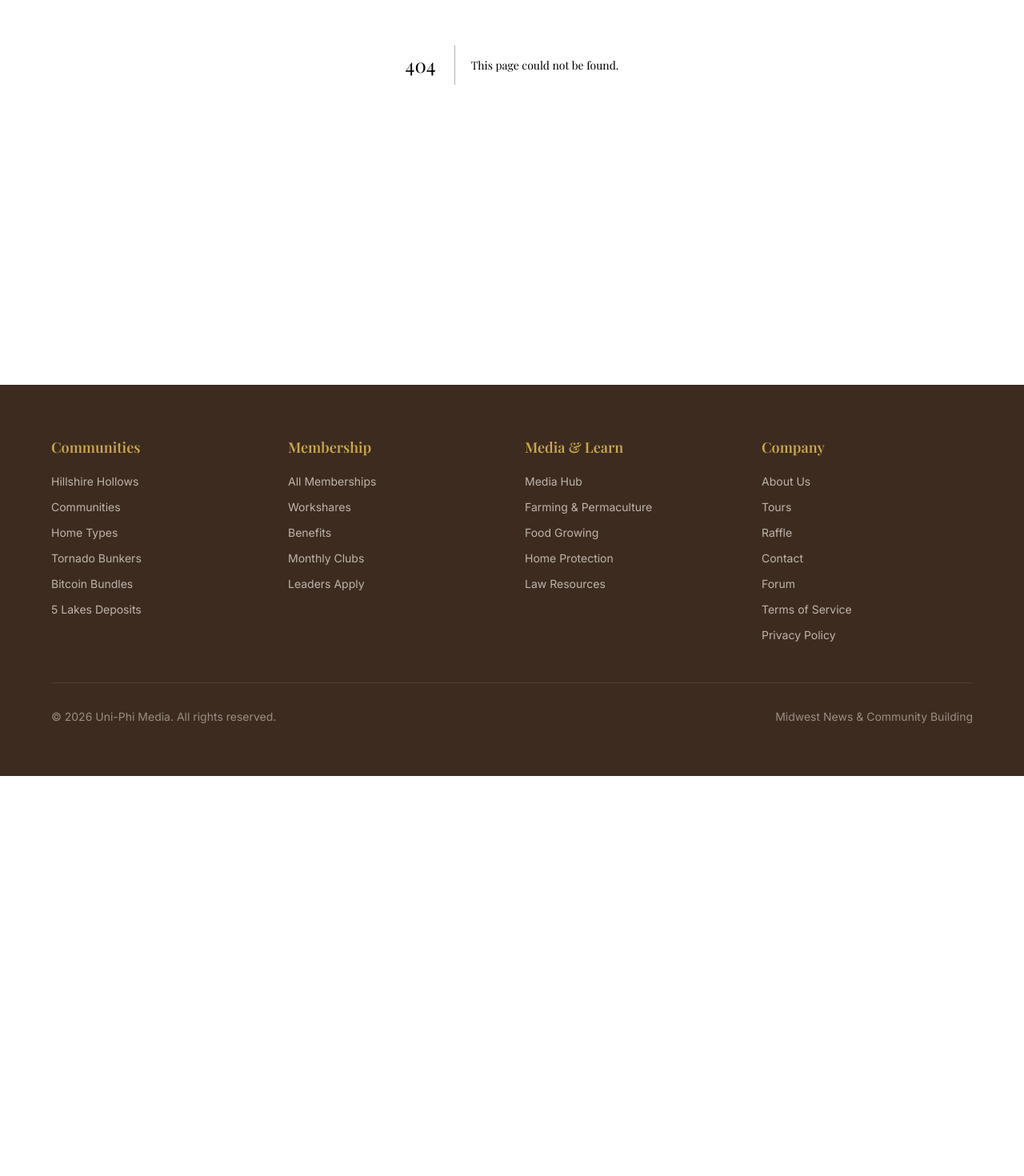
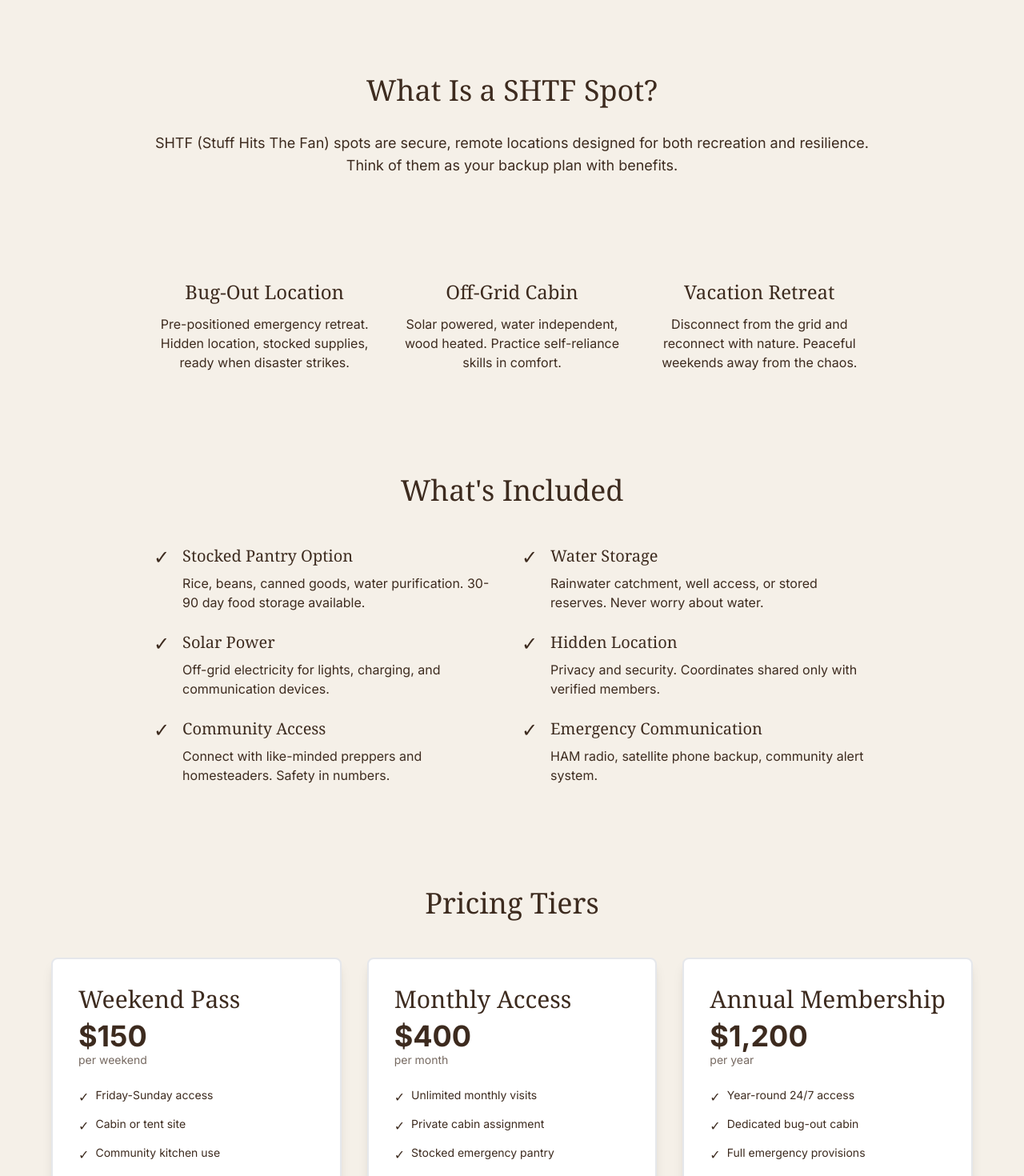
Before and after one commit to dutchiono/uniphimedia, a Next.js app: page /shtf-spots in a window 1280 px wide. Before the commit this address had no page. Shown: the part 379-1849 px from the top of the page at 80% size. Before the commit the page ends 1349 px from the top, so only its background shows below. Built offline with nearby package versions, Linux system fonts and the light colour scheme.

Commit message:
feat: add SHTF Spots page

```diff
--- /dev/null
+++ b/src/app/shtf-spots/page.tsx
@@ -0,0 +1,228 @@
+export default function SHTFSpotsPage() {
+  const pricingTiers = [
+    {
+      name: "Weekend Pass",
+      price: "$150",
+      period: "per weekend",
+      features: [
+        "Friday-Sunday access",
+        "Cabin or tent site",
+        "Community kitchen use",
+        "Firewood included",
+        "Basic pantry staples",
+        "24-hour emergency contact"
+      ]
+    },
+    {
+      name: "Monthly Access",
+      price: "$400",
+      period: "per month",
+      features: [
+        "Unlimited monthly visits",
+        "Private cabin assignment",
+        "Stocked emergency pantry",
+        "Water storage (50 gallons)",
+        "Solar power access",
+        "Community alert system"
+      ]
+    },
+    {
+      name: "Annual Membership",
+      price: "$1,200",
+      period: "per year",
+      features: [
+        "Year-round 24/7 access",
+        "Dedicated bug-out cabin",
+        "Full emergency provisions",
+        "200-gallon water storage",
+        "Off-grid power system",
+        "Community defense coordination"
+      ]
+    }
+  ];
+
+  return (
+    <div className="min-h-screen bg-cream">
+      {/* Hero Section */}
+      <section className="bg-forest text-cream py-20 px-6">
+        <div className="max-w-4xl mx-auto text-center">
+          <h1 className="font-serif text-5xl md:text-6xl mb-6">Vacation & SHTF Spots</h1>
+          <p className="text-xl md:text-2xl mb-4 text-gold">
+            Your Off-Grid Retreat When You Need It Most
+          </p>
+          <p className="text-lg max-w-2xl mx-auto">
+            Whether you need a weekend escape or a bug-out location for emergencies, our SHTF spots
+            provide secure, off-grid refuge in the heart of the Midwest.
+          </p>
+        </div>
+      </section>
+
+      {/* What is a SHTF Spot */}
+      <section className="py-16 px-6">
+        <div className="max-w-4xl mx-auto">
+          <h2 className="font-serif text-4xl text-forest mb-8 text-center">What Is a SHTF Spot?</h2>
+          <p className="text-lg text-bark text-center mb-12">
+            SHTF (Stuff Hits The Fan) spots are secure, remote locations designed for both recreation
+            and resilience. Think of them as your backup plan with benefits.
+          </p>
+          <div className="grid md:grid-cols-3 gap-8">
+            <div className="text-center">
+              <div className="bg-gold w-16 h-16 rounded-full mx-auto mb-4"></div>
+              <h3 className="font-serif text-2xl text-forest mb-3">Bug-Out Location</h3>
+              <p className="text-bark">
+                Pre-positioned emergency retreat. Hidden location, stocked supplies, ready when disaster strikes.
+              </p>
+            </div>
+            <div className="text-center">
+              <div className="bg-gold w-16 h-16 rounded-full mx-auto mb-4"></div>
+              <h3 className="font-serif text-2xl text-forest mb-3">Off-Grid Cabin</h3>
+              <p className="text-bark">
+                Solar powered, water independent, wood heated. Practice self-reliance skills in comfort.
+              </p>
+            </div>
+            <div className="text-center">
+              <div className="bg-gold w-16 h-16 rounded-full mx-auto mb-4"></div>
+              <h3 className="font-serif text-2xl text-forest mb-3">Vacation Retreat</h3>
+              <p className="text-bark">
+                Disconnect from the grid and reconnect with nature. Peaceful weekends away from the chaos.
+              </p>
+            </div>
+          </div>
+        </div>
+      </section>
+
+      {/* Features Section */}
+      <section className="bg-bark text-cream py-16 px-6">
+        <div className="max-w-4xl mx-auto">
+          <h2 className="font-serif text-4xl mb-12 text-center">What's Included</h2>
+          <div className="grid md:grid-cols-2 gap-6">
+            <div className="flex items-start">
+              <span className="text-gold text-2xl mr-4">✓</span>
+              <div>
+                <h3 className="font-serif text-xl mb-2">Stocked Pantry Option</h3>
+                <p>Rice, beans, canned goods, water purification. 30-90 day food storage available.</p>
+              </div>
+            </div>
+            <div className="flex items-start">
+              <span className="text-gold text-2xl mr-4">✓</span>
+              <div>
+                <h3 className="font-serif text-xl mb-2">Water Storage</h3>
+                <p>Rainwater catchment, well access, or stored reserves. Never worry about water.</p>
+              </div>
+            </div>
+            <div className="flex items-start">
+              <span className="text-gold text-2xl mr-4">✓</span>
+              <div>
+                <h3 className="font-serif text-xl mb-2">Solar Power</h3>
+                <p>Off-grid electricity for lights, charging, and communication devices.</p>
+              </div>
+            </div>
+            <div className="flex items-start">
+              <span className="text-gold text-2xl mr-4">✓</span>
+              <div>
+                <h3 className="font-serif text-xl mb-2">Hidden Location</h3>
+                <p>Privacy and security. Coordinates shared only with verified members.</p>
+              </div>
+            </div>
+            <div className="flex items-start">
+              <span className="text-gold text-2xl mr-4">✓</span>
+              <div>
+                <h3 className="font-serif text-xl mb-2">Community Access</h3>
+              <p>Connect with like-minded preppers and homesteaders. Safety in numbers.</p>
+              </div>
+            </div>
+            <div className="flex items-start">
+              <span className="text-gold text-2xl mr-4">✓</span>
+              <div>
+                <h3 className="font-serif text-xl mb-2">Emergency Communication</h3>
+                <p>HAM radio, satellite phone backup, community alert system.</p>
+              </div>
+            </div>
+          </div>
+        </div>
+      </section>
+
+      {/* Pricing Section */}
+      <section className="py-16 px-6">
+        <div className="max-w-6xl mx-auto">
+          <h2 className="font-serif text-4xl text-forest mb-12 text-center">Pricing Tiers</h2>
+          <div className="grid md:grid-cols-3 gap-8">
+            {pricingTiers.map((tier, idx) => (
+              <div key={idx} className="bg-white border-2 border-bark rounded-lg p-8 shadow-lg hover:border-gold transition-colors">
+                <h3 className="font-serif text-3xl text-forest mb-2">{tier.name}</h3>
+                <div className="mb-6">
+                  <p className="text-4xl font-bold text-bark">{tier.price}</p>
+                  <p className="text-sm text-bark opacity-70">{tier.period}</p>
+                </div>
+                <ul className="space-y-3 mb-8">
+                  {tier.features.map((feature, i) => (
+                    <li key={i} className="flex items-start text-bark">
+                      <span className="text-gold mr-2">✓</span>
+                      <span className="text-sm">{feature}</span>
+                    </li>
+                  ))}
+                </ul>
+                <a
+                  href="/contact"
+                  className="block text-center bg-forest text-cream py-3 px-6 rounded-lg font-bold hover:bg-bark transition-colors"
+                >
+                  Book This Spot
+                </a>
+              </div>
+            ))}
+          </div>
+        </div>
+      </section>
+
+      {/* Who Is This For */}
+      <section className="bg-gold text-forest py-16 px-6">
+        <div className="max-w-4xl mx-auto">
+          <h2 className="font-serif text-4xl mb-8 text-center">Who Is This For?</h2>
+          <div className="grid md:grid-cols-2 gap-6">
+            <div className="bg-cream p-6 rounded-lg">
+              <h3 className="font-serif text-xl mb-3">Urban Dwellers</h3>
+              <p>City-based professionals who want a backup plan outside the concrete jungle.</p>
+            </div>
+            <div className="bg-cream p-6 rounded-lg">
+              <h3 className="font-serif text-xl mb-3">Preppers</h3>
+              <p>Serious about readiness but don't want to (or can't) own rural property yet.</p>
+            </div>
+            <div className="bg-cream p-6 rounded-lg">
+              <h3 className="font-serif text-xl mb-3">Families</h3>
+              <p>Parents teaching kids self-reliance skills and creating adventure memories.</p>
+            </div>
+            <div className="bg-cream p-6 rounded-lg">
+              <h3 className="font-serif text-xl mb-3">Weekend Warriors</h3>
+              <p>Anyone wanting regular off-grid getaways without the maintenance burden.</p>
+            </div>
+          </div>
+        </div>
+      </section>
+
+      {/* CTA Section */}
+      <section className="bg-forest text-cream py-16 px-6">
+        <div className="max-w-3xl mx-auto text-center">
+          <h2 className="font-serif text-4xl mb-6">Secure Your SHTF Spot Today</h2>
+          <p className="text-lg mb-8">
+            Limited availability. Priority given to annual members. Book a weekend trial or
+            reserve your bug-out location now.
+          </p>
+          <div className="flex flex-col sm:flex-row gap-4 justify-center">
+            <a
+              href="/contact"
+              className="bg-gold text-forest py-4 px-8 rounded-lg font-bold hover:bg-cream transition-colors"
+            >
+              Reserve Your Spot
+            </a>
+            <a
+              href="/membership"
+              className="bg-bark text-cream py-4 px-8 rounded-lg font-bold hover:bg-gold hover:text-forest transition-colors"
+            >
+              View Membership Options
+            </a>
+          </div>
+        </div>
+      </section>
+    </div>
+  );
+}
```
